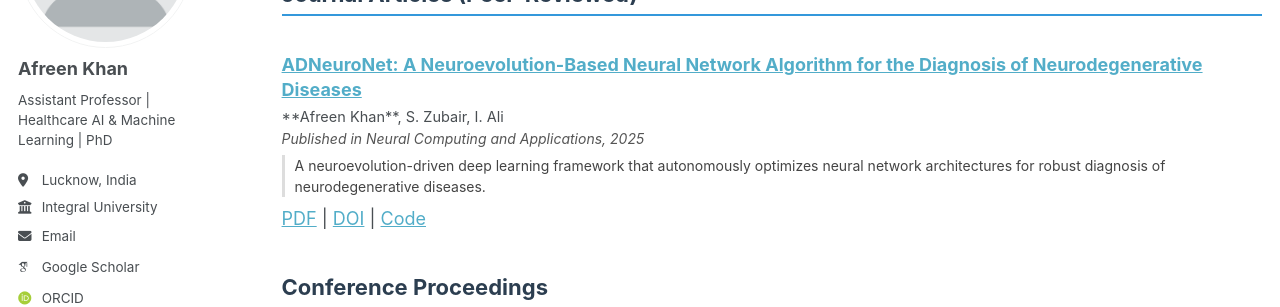
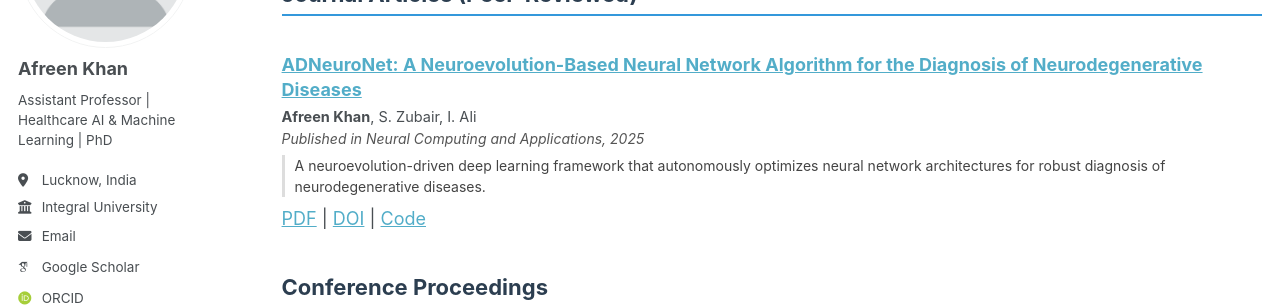
Before and after one commit to afreen-kh/afreen-kh.github.io, a Jekyll site: the page built from _pages/publications.html, in a window 1280 px wide and 1025 px high. Shown: the part 226-533 px from the top of the window. Built offline with Jekyll 4.4.1, drawn with Linux system fonts in a browser that asks for light colours; some web fonts are replaced; a script that is not in the unit is left out.

Commit message:
Update archive-single.html

```diff
--- a/_includes/archive-single.html
+++ b/_includes/archive-single.html
@@ -21,9 +21,10 @@
     <!-- AUTHORS -->
     {% if post.authors %}
       <div class="pub-authors">
-        {{ post.authors }}
+        {{ post.authors | markdownify | remove: "<p>" | remove: "</p>" }}
       </div>
     {% endif %}
+
 
     <!-- JOURNAL / VENUE -->
     {% if post.collection == 'publications' %}
```
